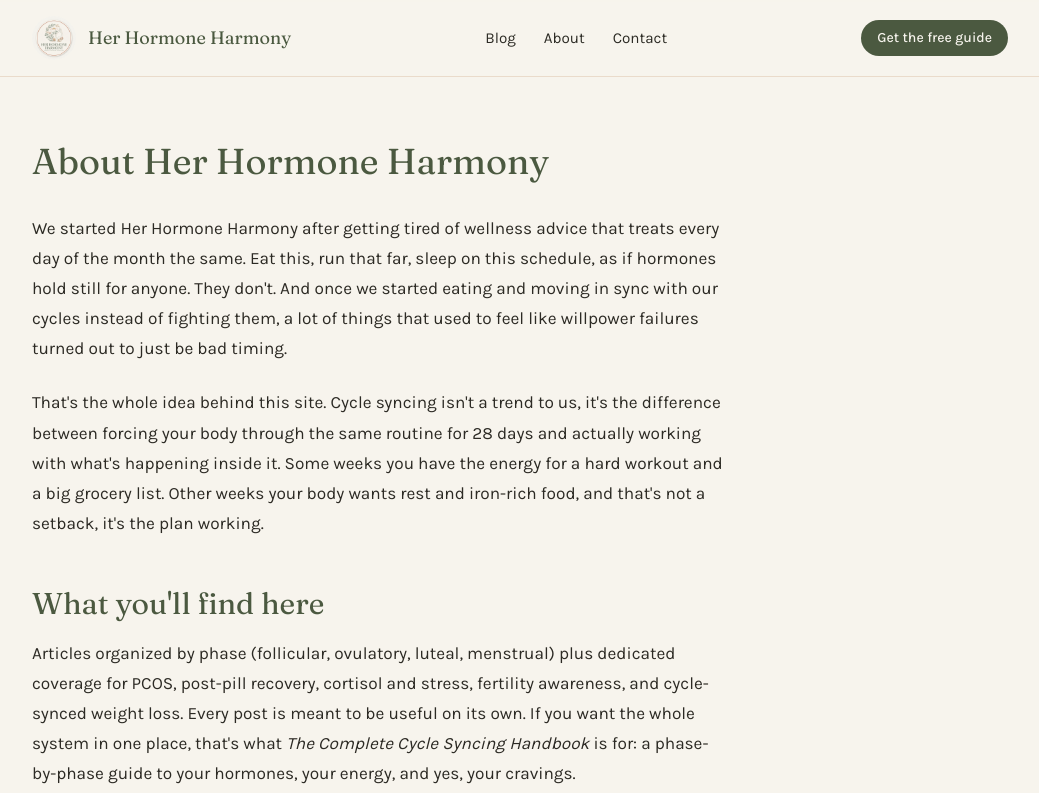
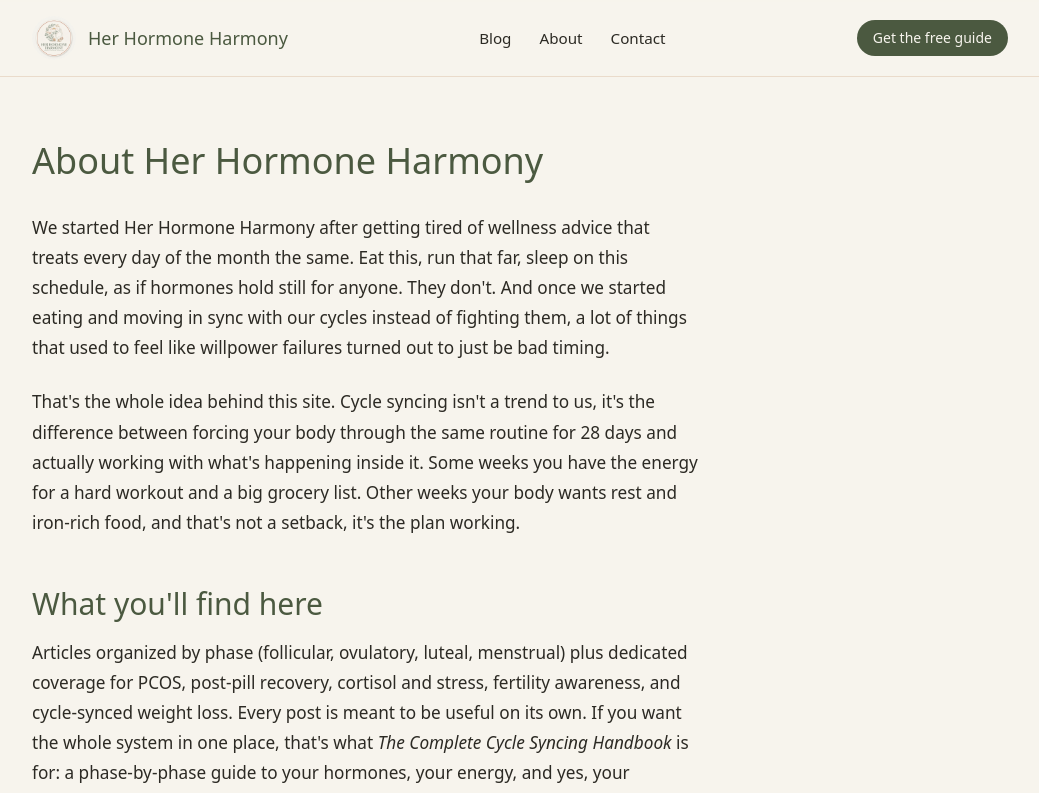
Before and after one commit to budgetherway/Her-Hormone-Harmony, a Next.js app in the folder her-hormone-harmony/: page /about in a window 1280 px wide. Shown: the top 793 px of the page, without its empty margins (120-1159 px from the left). Built offline with nearby package versions, Linux system fonts and the light colour scheme.

Commit message:
Update layout.tsx

```diff
--- a/her-hormone-harmony/app/layout.tsx
+++ b/her-hormone-harmony/app/layout.tsx
@@ -1,26 +1,12 @@
 import type { Metadata } from "next";
-import { Fraunces, Karla } from "next/font/google";
 import "./globals.css";
 import Header from "@/components/Header";
 import Footer from "@/components/Footer";
 
-const fraunces = Fraunces({
-  subsets: ["latin"],
-  variable: "--font-fraunces",
-  axes: ["opsz", "SOFT"],
-  display: "swap",
-});
-
-const karla = Karla({
-  subsets: ["latin"],
-  variable: "--font-karla",
-  display: "swap",
-});
-
 export const metadata: Metadata = {
   metadataBase: new URL("https://herhormoneharmony.com"),
   title: {
-    default: "Her Hormone Harmony \u2014 Wellness, Cycle Syncing, Natural Living",
+    default: "Her Hormone Harmony — Wellness, Cycle Syncing, Natural Living",
     template: "%s | Her Hormone Harmony",
   },
   description:
@@ -33,7 +19,19 @@
   children: React.ReactNode;
 }) {
   return (
-    <html lang="en" className={`${fraunces.variable} ${karla.variable}`}>
+    <html lang="en">
+      <head>
+        <link rel="preconnect" href="https://fonts.googleapis.com" />
+        <link rel="preconnect" href="https://fonts.gstatic.com" crossOrigin="anonymous" />
+        <link
+          href="https://fonts.googleapis.com/css2?family=Fraunces:opsz,wght,SOFT@9..144,100..900,0..100&display=swap"
+          rel="stylesheet"
+        />
+        <link
+          href="https://fonts.googleapis.com/css2?family=Karla:wght@200..800&display=swap"
+          rel="stylesheet"
+        />
+      </head>
       <body>
         <Header />
         <main>{children}</main>
```
